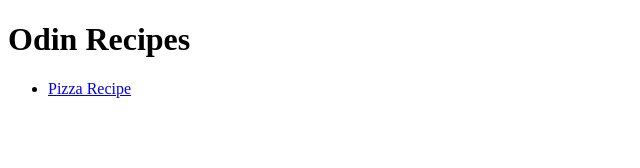
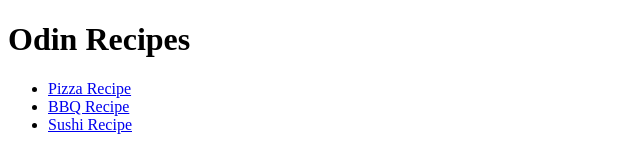
Before and after one commit to nicholaskollinger/odin-recipes, a plain HTML site: page index.html in a window 1280 px wide. Shown: the whole page, without its empty margins (0-640 px from the left). Drawn offline with Linux system fonts and the light colour scheme.

Commit message:
Add links to BBQ Recipe and Sushi Recipe

```diff
--- a/index.html
+++ b/index.html
@@ -8,6 +8,8 @@
     <h1>Odin Recipes</h1>
     <ul>
       <li><a href="./recipes/pizza.html">Pizza Recipe</a></li>
+      <li><a href="./recipes/bbq.html">BBQ Recipe</a></li>
+      <li><a href="./recipes/sushi.html">Sushi Recipe</a></li>
     </ul>
   </body>
 </html>
```
